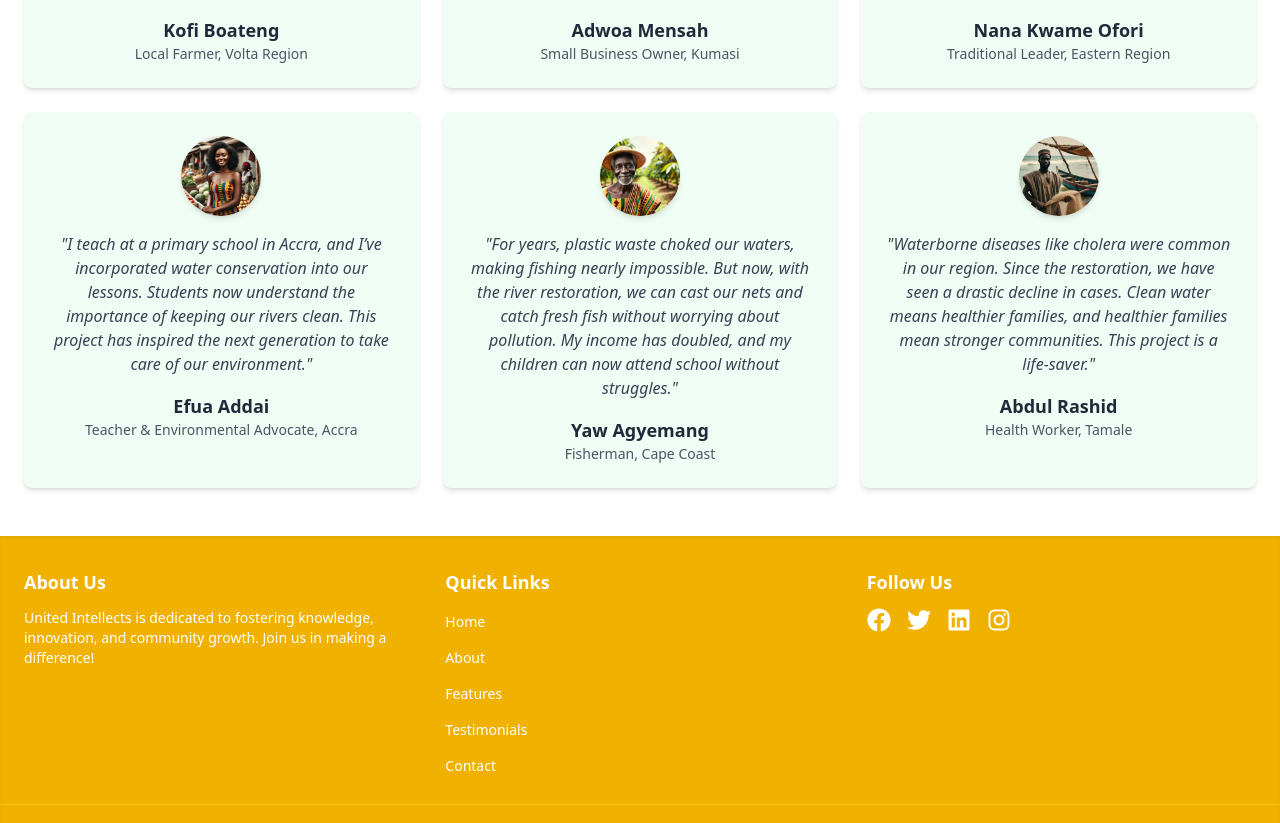
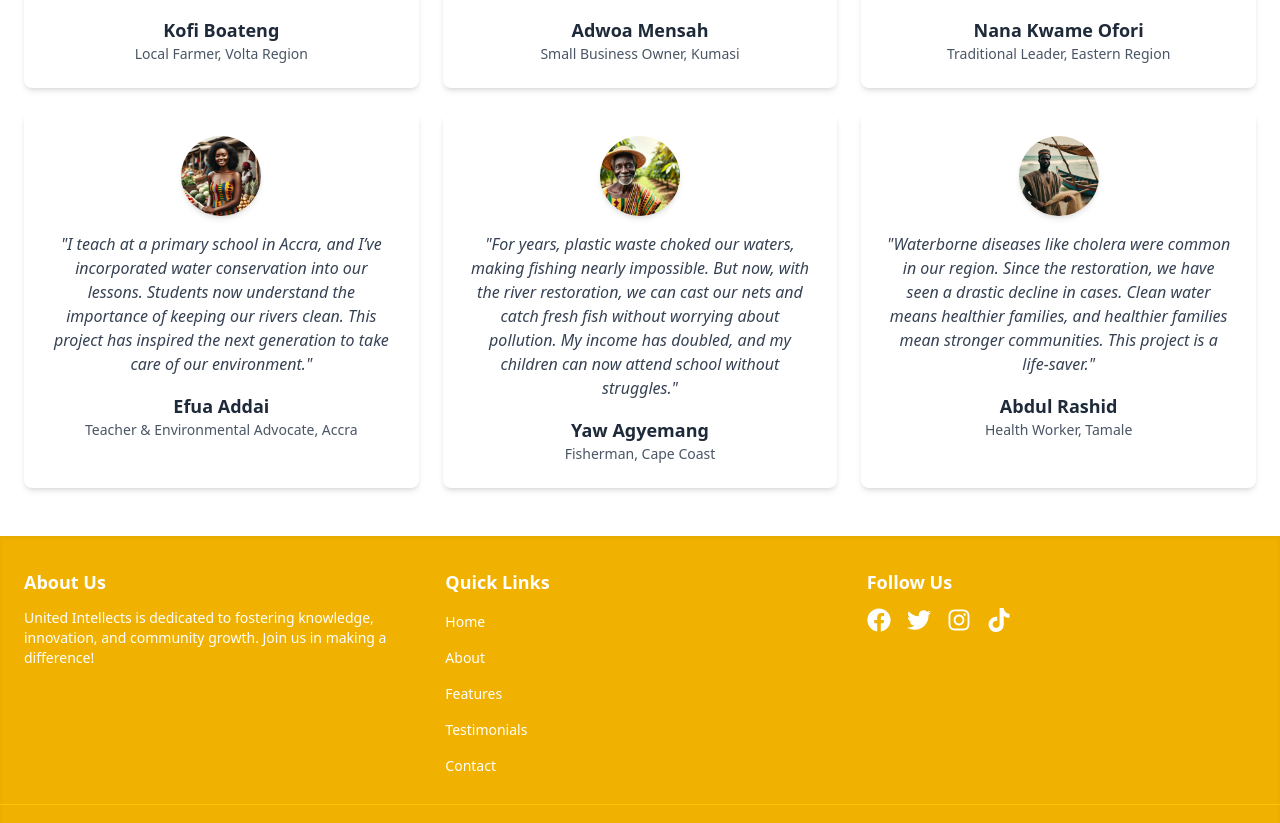
Before and after one commit to GROW-YAI/united-intellects, a React (Vite) app: page /testimonials in a window 1280 px wide. Shown: the part 568-1391 px from the top of the page. Built offline with nearby package versions, Linux system fonts and the light colour scheme.

Commit message:
Final changes

```diff
--- a/src/components/Benefits.jsx
+++ b/src/components/Benefits.jsx
@@ -25,7 +25,7 @@ const Counter = ({ value }) => {
 
 const Benefits = () => {
   return (
-    <div className="w-full flex flex-wrap justify-between items-center bg-gray-100 p-6 rounded-lg shadow-lg">
+    <div className="w-full flex flex-wrap justify-between items-center p-6 rounded-lg shadow-lg">
       {benefits.map((item, index) => (
         <motion.div
           key={index}
--- a/src/components/Footer.jsx
+++ b/src/components/Footer.jsx
@@ -1,4 +1,4 @@
-import { FaFacebook, FaTwitter, FaLinkedin, FaInstagram } from "react-icons/fa";
+import { FaFacebook, FaTwitter, FaInstagram, FaTiktok } from "react-icons/fa";
 import { Link } from "react-router-dom";
 
 function Footer() {
@@ -43,21 +43,36 @@ function Footer() {
           <h2 className="text-lg font-bold mb-3">Follow Us</h2>
           <div className="flex space-x-4">
             <a
-              href="https://www.facebook.com/profile.php?id=100091933808235"
+              href="https://www.facebook.com/profile.php?id=61573820306227"
               target="_blank"
               rel="noopener noreferrer"
               className="hover:text-amber-400 transition duration-300"
             >
               <FaFacebook size={24} />
             </a>
-            <a href="#" className="hover:text-amber-400 transition duration-300">
+            <a
+              href="https://x.com/unitedintellec"
+              target="_blank"
+              rel="noopener noreferrer"
+              className="hover:text-amber-400 transition duration-300"
+            >
               <FaTwitter size={24} />
             </a>
-            <a href="#" className="hover:text-amber-400 transition duration-300">
-              <FaLinkedin size={24} />
+            <a
+              href="https://www.instagram.com/unitedintellect/?next=%2F&hl=en-"
+              target="_blank"
+              rel="noopener noreferrer"
+              className="hover:text-amber-400 transition duration-300"
+            >
+              <FaInstagram size={24} />
             </a>
-            <a href="#" className="hover:text-amber-400 transition duration-300">
-              <FaInstagram size={24} />
+            <a
+              href="https://www.tiktok.com/@united_intellect?lang=en-"
+              target="_blank"
+              rel="noopener noreferrer"
+              className="hover:text-amber-400 transition duration-300"
+            >
+              <FaTiktok size={24} />
             </a>
           </div>
         </div>
--- a/src/components/Investments.jsx
+++ b/src/components/Investments.jsx
@@ -138,7 +138,7 @@ const Investment = () => {
       </div>
 
       {/* Testimonial Section */}
-      <section className="mt-16 p-8 bg-gray-100 rounded-lg shadow-md text-center">
+      <section className="mt-16 p-8  rounded-lg shadow-md text-center bg-white ">
         <h2 className="text-3xl font-bold text-green-800 mb-6">What Our Investors Say</h2>
         <motion.div
           className="text-lg text-gray-700 italic"
@@ -147,7 +147,7 @@ const Investment = () => {
           transition={{ duration: 1 }}
         >
           “Investing in sustainable projects with this initiative has not only boosted my portfolio but also made me feel part of something bigger. I see real change happening.”
-          <br /> <strong>- Kwame A., Ghana</strong>
+          <br /> <strong>- Kwame A., Berekum</strong>
         </motion.div>
       </section>
     </motion.div>
--- a/src/pages/Contact.jsx
+++ b/src/pages/Contact.jsx
@@ -94,7 +94,7 @@ const Contact = () => {
             ))}
             <button
               type="submit"
-              className="w-full px-6 py-3 bg-green-600 text-white rounded-lg hover:bg-green-700 transition-all disabled:bg-gray-400"
+              className="w-full px-6 py-3 bg-green-600 text-white rounded-lg hover:bg-yellow-500 transition-all disabled:bg-gray-400"
               disabled={loading}
             >
               {loading ? "Sending..." : "Send Message"}
--- a/src/pages/Testimonials.jsx
+++ b/src/pages/Testimonials.jsx
@@ -71,7 +71,7 @@ const Testimonials = () => {
         {testimonials.map((testimonial, index) => (
           <motion.div
             key={index}
-            className="p-6 bg-green-50 rounded-lg shadow-md text-center flex flex-col items-center"
+            className="p-6 bg-white rounded-lg shadow-md text-center flex flex-col items-center"
             whileHover={{ scale: 1.05 }}
           >
             <img
```
